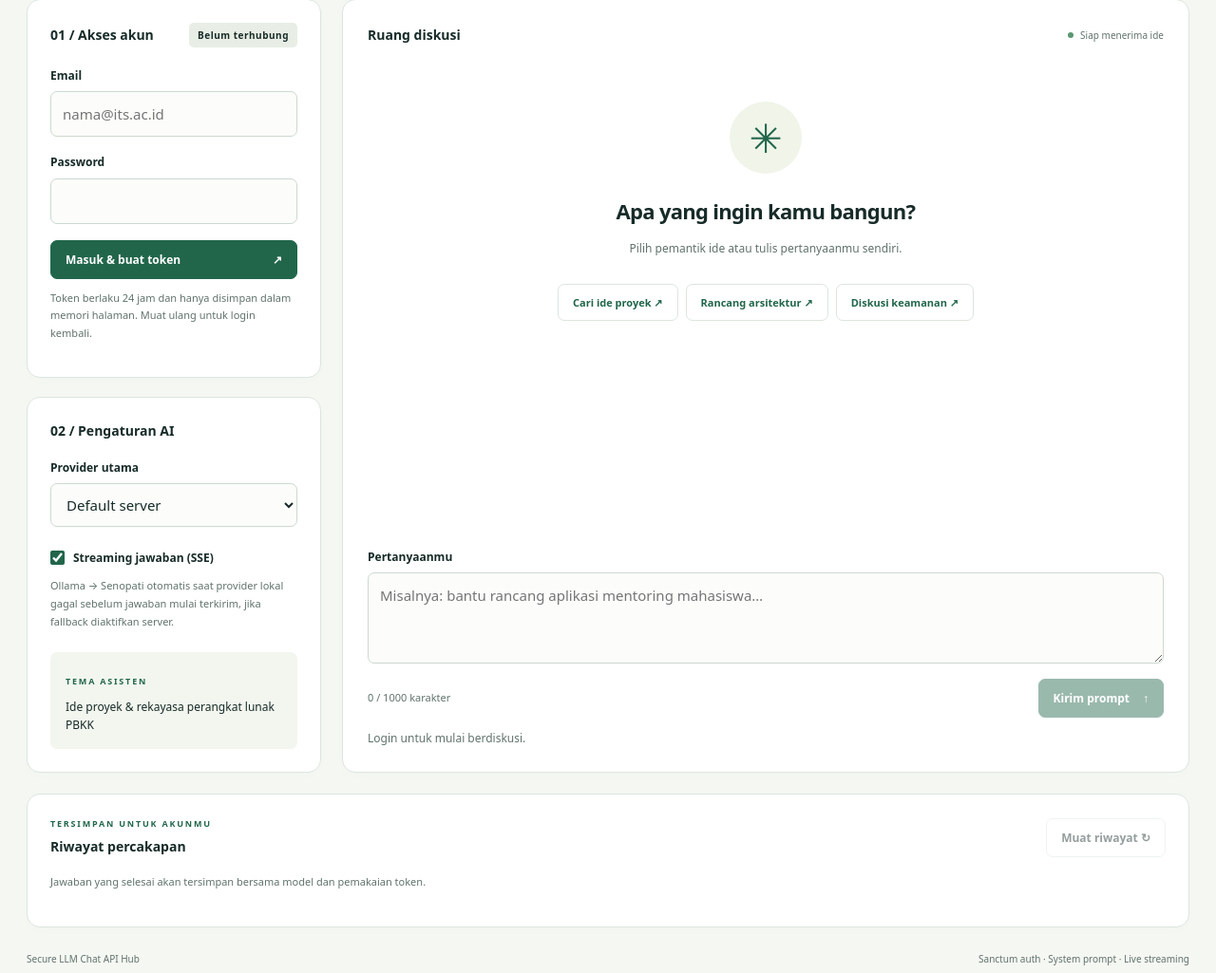
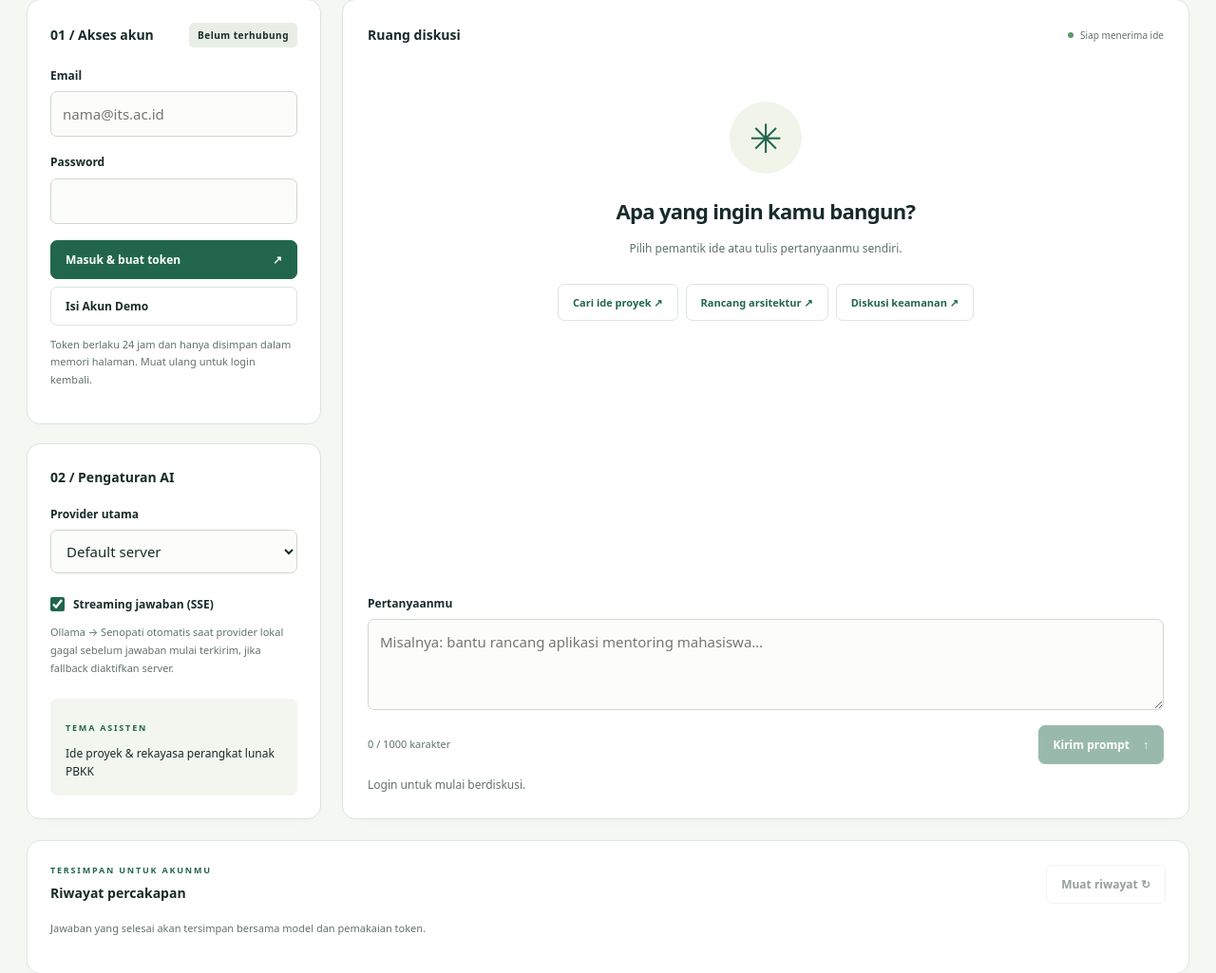
Before and after one commit to theRadn/PBKK-Tugas-11, a Laravel app: page / in a window 1280 px wide. Shown: the part 392-1417 px from the top of the page at 95% size. Run offline with Laravel 12, Linux system fonts and the light colour scheme; style sheets or scripts are compiled from the project's sources; some libraries are stand-ins or nearby versions.

Commit message:
feat: add demo account button

```diff
--- a/resources/views/chat.blade.php
+++ b/resources/views/chat.blade.php
@@ -17,7 +17,7 @@
             <section class="panel"><div class="panel-heading"><h2>01 / Akses akun</h2><span id="auth-status" class="badge">Belum terhubung</span></div>
                 <form id="login-form"><label for="email">Email</label><input id="email" type="email" autocomplete="username" placeholder="nama@its.ac.id" required>
                 <label for="password">Password</label><input id="password" type="password" autocomplete="current-password" required>
-                <button id="login-button" type="submit">Masuk & buat token <span>↗</span></button></form>
+                <button id="login-button" type="submit">Masuk & buat token <span>↗</span></button><button type="button" id="demo-login-button" class="secondary" style="margin-top: 8px; width: 100%;" onclick="document.getElementById('email').value='mahasiswa@its.ac.id'; document.getElementById('password').value='password';">Isi Akun Demo</button></form>
                 <button id="logout-button" class="secondary" hidden>Keluar & cabut token</button>
                 <p class="hint">Token berlaku 24 jam dan hanya disimpan dalam memori halaman. Muat ulang untuk login kembali.</p>
                 <p id="login-message" role="status" class="feedback"></p>
```
